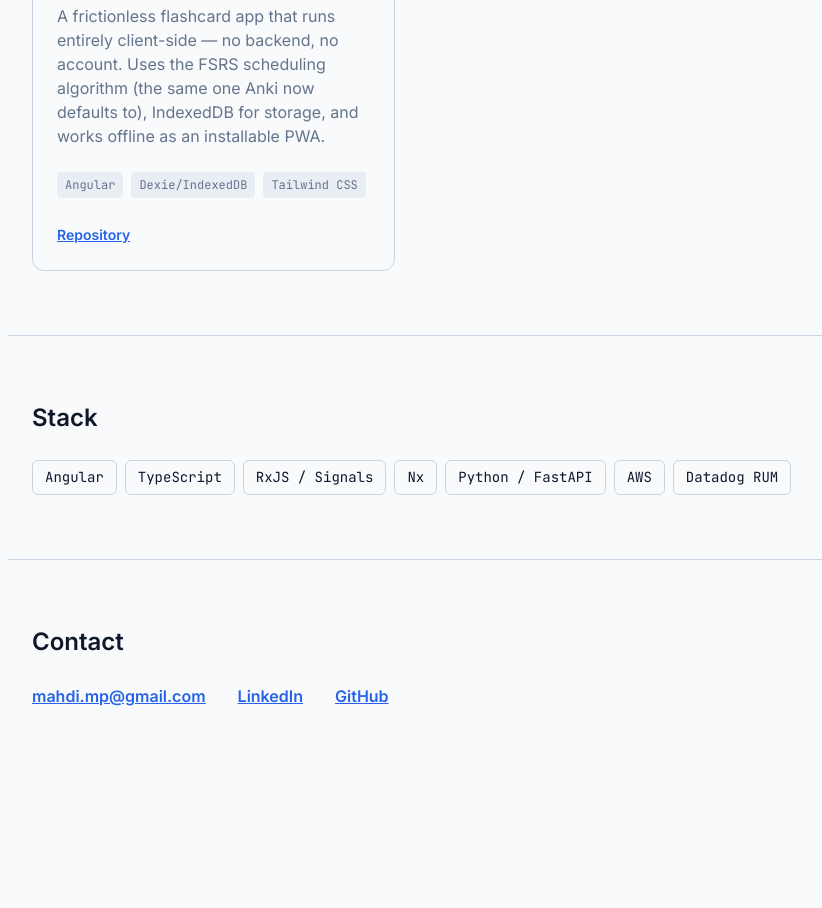
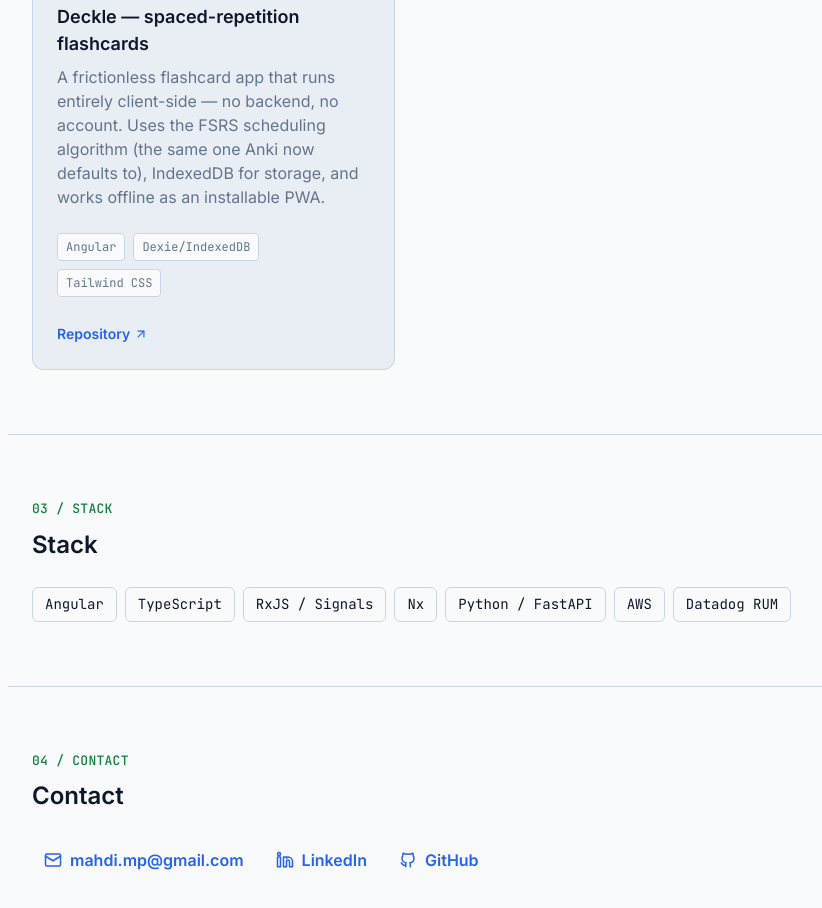
Before and after one commit to mahdimp/mahdimp.github.io, an Astro site: page / in a window 1280 px wide. Shown: the part 1244-2152 px from the top of the page, without its empty margins (32-854 px from the left). Before the commit the page ends 2048 px from the top, so only its background shows below. Built offline with nearby package versions, Linux system fonts and the light colour scheme; Astro itself is replaced by a stand-in of ours.

Commit message:
Add kicker labels, real card surfaces, hover/active feedback, and inline SVG icons

```diff
--- a/src/components/Contact.astro
+++ b/src/components/Contact.astro
@@ -2,11 +2,36 @@
 ---
 
 <section id="contact" class="contact container">
+  <span class="kicker">04 / CONTACT</span>
   <h2>Contact</h2>
   <ul class="contact-list">
-    <li><a href="mailto:mahdi.mp@gmail.com">mahdi.mp@gmail.com</a></li>
-    <li><a href="https://www.linkedin.com/in/mahdimp/" target="_blank" rel="noopener noreferrer">LinkedIn</a></li>
-    <li><a href="https://github.com/mahdimp" target="_blank" rel="noopener noreferrer">GitHub</a></li>
+    <li>
+      <a href="mailto:mahdi.mp@gmail.com">
+        <svg width="18" height="18" viewBox="0 0 24 24" fill="none" stroke="currentColor" stroke-width="2" stroke-linecap="round" stroke-linejoin="round" aria-hidden="true">
+          <rect x="2" y="4" width="20" height="16" rx="2" />
+          <path d="M2 7l10 6 10-6" />
+        </svg>
+        mahdi.mp@gmail.com
+      </a>
+    </li>
+    <li>
+      <a href="https://www.linkedin.com/in/mahdimp/" target="_blank" rel="noopener noreferrer">
+        <svg width="18" height="18" viewBox="0 0 24 24" fill="none" stroke="currentColor" stroke-width="2" stroke-linecap="round" stroke-linejoin="round" aria-hidden="true">
+          <path d="M16 8a6 6 0 0 1 6 6v7h-4v-7a2 2 0 0 0-4 0v7h-4V8h4v1.5A6 6 0 0 1 16 8z" />
+          <rect x="2" y="8" width="4" height="13" />
+          <circle cx="4" cy="4" r="2" />
+        </svg>
+        LinkedIn
+      </a>
+    </li>
+    <li>
+      <a href="https://github.com/mahdimp" target="_blank" rel="noopener noreferrer">
+        <svg width="18" height="18" viewBox="0 0 24 24" fill="none" stroke="currentColor" stroke-width="2" stroke-linecap="round" stroke-linejoin="round" aria-hidden="true">
+          <path d="M9 19c-4.3 1.4-4.3-2.5-6-3m12 5v-3.5c0-1 .1-1.4-.5-2 2.8-.3 5.5-1.4 5.5-6a4.6 4.6 0 0 0-1.3-3.2 4.2 4.2 0 0 0-.1-3.2s-1.1-.3-3.5 1.3a12.3 12.3 0 0 0-6.2 0C6.5 2.8 5.4 3.1 5.4 3.1a4.2 4.2 0 0 0-.1 3.2A4.6 4.6 0 0 0 4 9.5c0 4.6 2.7 5.7 5.5 6-.6.6-.6 1.2-.5 2V21" />
+        </svg>
+        GitHub
+      </a>
+    </li>
   </ul>
 </section>
 
@@ -26,9 +51,27 @@
     list-style: none;
     display: flex;
     flex-wrap: wrap;
-    gap: var(--space-lg);
+    gap: var(--space-sm);
     padding: 0;
     margin: 0;
     font-weight: 600;
   }
+
+  .contact-list a {
+    display: inline-flex;
+    align-items: center;
+    gap: 0.5rem;
+    min-height: 44px;
+    padding: 0.5rem 0.75rem;
+    border-radius: 8px;
+    transition: background 150ms ease;
+  }
+
+  .contact-list a:hover {
+    background: var(--color-muted);
+  }
+
+  .contact-list svg {
+    flex-shrink: 0;
+  }
 </style>
--- a/src/components/Hero.astro
+++ b/src/components/Hero.astro
@@ -4,7 +4,14 @@
 <section class="hero container">
   <h1>Mahdi Maddahpour</h1>
   <p class="tagline">Frontend developer in Stuttgart, Germany.</p>
-  <a class="btn-primary" href="/cv.pdf" download>Download CV</a>
+  <a class="btn-primary" href="/cv.pdf" download>
+    <svg width="18" height="18" viewBox="0 0 24 24" fill="none" stroke="currentColor" stroke-width="2" stroke-linecap="round" stroke-linejoin="round" aria-hidden="true">
+      <path d="M12 3v12" />
+      <path d="M7 10l5 5 5-5" />
+      <path d="M5 21h14" />
+    </svg>
+    Download CV
+  </a>
 </section>
 
 <style>
@@ -27,7 +34,9 @@
   }
 
   .btn-primary {
-    display: inline-block;
+    display: inline-flex;
+    align-items: center;
+    gap: 0.5rem;
     background: var(--color-primary);
     color: var(--color-on-primary);
     text-decoration: none;
@@ -35,16 +44,22 @@
     border-radius: 8px;
     font-weight: 600;
     cursor: pointer;
-    transition: opacity 150ms ease, transform 150ms ease;
+    transition: opacity 150ms ease, transform 150ms ease, box-shadow 150ms ease;
   }
 
   .btn-primary:hover {
-    opacity: 0.9;
+    opacity: 0.92;
     transform: translateY(-1px);
+    box-shadow: var(--shadow-md);
+  }
+
+  .btn-primary:active {
+    transform: translateY(0) scale(0.97);
   }
 
   @media (prefers-reduced-motion: reduce) {
-    .btn-primary:hover {
+    .btn-primary:hover,
+    .btn-primary:active {
       transform: none;
     }
   }
--- a/src/components/Now.astro
+++ b/src/components/Now.astro
@@ -4,6 +4,7 @@
 ---
 
 <section id="now" class="now container">
+  <span class="kicker">01 / NOW</span>
   <h2>Now</h2>
   <p>
     I'm a frontend developer at <strong>straiv</strong>, a SaaS platform for the digital hotel
--- a/src/components/SelectedWork.astro
+++ b/src/components/SelectedWork.astro
@@ -5,6 +5,7 @@
 ---
 
 <section id="work" class="work container">
+  <span class="kicker">02 / SELECTED WORK</span>
   <h2>Selected work</h2>
   <div class="grid">
     {
@@ -18,8 +19,12 @@
             ))}
           </ul>
           {project.link && (
-            <a href={project.link.href} target="_blank" rel="noopener noreferrer">
+            <a href={project.link.href} target="_blank" rel="noopener noreferrer" class="card-link">
               {project.link.label}
+              <svg width="14" height="14" viewBox="0 0 24 24" fill="none" stroke="currentColor" stroke-width="2" stroke-linecap="round" stroke-linejoin="round" aria-hidden="true">
+                <path d="M7 17L17 7" />
+                <path d="M7 7h10v10" />
+              </svg>
             </a>
           )}
         </article>
@@ -47,10 +52,18 @@
   }
 
   .card {
-    background: var(--color-background);
+    background: var(--color-muted);
     border: 1px solid var(--color-border);
+    border-top: 3px solid var(--color-primary);
     border-radius: 12px;
     padding: var(--space-md);
+    transition: transform 200ms ease, box-shadow 200ms ease, border-color 200ms ease;
+  }
+
+  .card:hover {
+    transform: translateY(-2px);
+    box-shadow: var(--shadow-lg);
+    border-color: var(--color-primary);
   }
 
   .card h3 {
@@ -75,14 +88,30 @@
 
   .stack-tags li {
     font-size: 0.75rem;
-    background: var(--color-muted);
+    background: var(--color-background);
     color: var(--color-muted-foreground);
+    border: 1px solid var(--color-border);
     padding: 0.25rem 0.5rem;
     border-radius: 4px;
+    transition: border-color 150ms ease, color 150ms ease;
   }
 
-  .card a {
+  .card:hover .stack-tags li {
+    border-color: var(--color-primary);
+    color: var(--color-foreground);
+  }
+
+  .card-link {
+    display: inline-flex;
+    align-items: center;
+    gap: 0.25rem;
     font-size: 0.875rem;
     font-weight: 600;
   }
+
+  @media (prefers-reduced-motion: reduce) {
+    .card:hover {
+      transform: none;
+    }
+  }
 </style>
--- a/src/components/Stack.astro
+++ b/src/components/Stack.astro
@@ -11,6 +11,7 @@
 ---
 
 <section id="stack" class="stack container">
+  <span class="kicker">03 / STACK</span>
   <h2>Stack</h2>
   <ul class="stack-list">
     {stack.map((item) => <li class="mono">{item}</li>)}
@@ -43,5 +44,18 @@
     border: 1px solid var(--color-border);
     padding: 0.375rem 0.75rem;
     border-radius: 6px;
+    transition: border-color 150ms ease, background 150ms ease, transform 150ms ease;
+  }
+
+  .stack-list li:hover {
+    border-color: var(--color-primary);
+    background: var(--color-muted);
+    transform: translateY(-1px);
+  }
+
+  @media (prefers-reduced-motion: reduce) {
+    .stack-list li:hover {
+      transform: none;
+    }
   }
 </style>
--- a/src/styles/global.css
+++ b/src/styles/global.css
@@ -13,6 +13,8 @@
   --color-border: #cbd5e1;
   --color-destructive: #dc2626;
   --color-ring: #1e3a5f;
+  /* --color-accent (#16A34A) is ~3.1:1 on this background — fine as a fill (buttons, dots), fails AA as text. */
+  --color-accent-text: #15803d;
 
   /* Typography */
   --font-sans: 'Inter', system-ui, sans-serif;
@@ -45,6 +47,8 @@
     /* Navy secondary/ring fail contrast against this dark background (~3.5:1 / ~1.6:1) — lighten for dark mode. */
     --color-secondary: #60a5fa;
     --color-ring: #60a5fa;
+    /* --color-accent-text (#15803D) is only ~3.6:1 on this dark background — lighten for dark mode too. */
+    --color-accent-text: #4ade80;
   }
 }
 
@@ -75,11 +79,19 @@
 
 a {
   color: var(--color-secondary);
+  text-decoration-color: transparent;
+  text-underline-offset: 3px;
+  transition: text-decoration-color 150ms ease, opacity 150ms ease;
+}
+
+a:hover {
+  text-decoration-color: currentColor;
 }
 
 :focus-visible {
   outline: 2px solid var(--color-ring);
   outline-offset: 2px;
+  border-radius: 2px;
 }
 
 .container {
@@ -93,6 +105,17 @@
   font-family: var(--font-mono);
 }
 
+/* Small mono-set label used above section headings — the one "engineered" flourish, used sparingly. */
+.kicker {
+  display: block;
+  font-family: var(--font-mono);
+  font-size: 0.8125rem;
+  font-weight: 500;
+  color: var(--color-accent-text);
+  letter-spacing: 0.02em;
+  margin: 0 0 var(--space-sm);
+}
+
 @media (prefers-reduced-motion: reduce) {
   * {
     animation-duration: 0.01ms !important;
```
